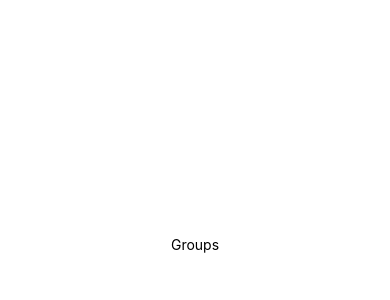
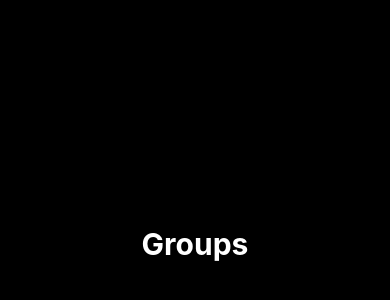
Before and after one commit to GabrielGPena793/React_Native_Ignite_Rocket, a React Native app in the folder igniteteams/: screen / in a window 390 px wide. Shown: the part 178-478 px from the top of the page. Built offline with nearby package versions, Linux system fonts and the light colour scheme.

Commit message:
config theme and styled-component

```diff
--- a/igniteteams/App.tsx
+++ b/igniteteams/App.tsx
@@ -1,7 +1,12 @@
+import { ThemeProvider } from 'styled-components';
 import { Groups } from '@screens/Groups';
+
+import theme from './src/theme'
 
 export default function App() {
   return (
+    <ThemeProvider theme={theme}>
       <Groups />
+    </ThemeProvider>
   );
 }
--- a/igniteteams/babel.config.js
+++ b/igniteteams/babel.config.js
@@ -13,7 +13,6 @@
             "@routes": "./src/routes",
             "@screens": "./src/screens",
             "@storage": "./src/storage",
-            "@theme": "./src/theme",
             "@utils": "./src/utils",
           },
         },
--- a/igniteteams/package.json
+++ b/igniteteams/package.json
@@ -14,12 +14,15 @@
     "react": "18.0.0",
     "react-dom": "18.0.0",
     "react-native": "0.69.5",
-    "react-native-web": "~0.18.7"
+    "react-native-web": "~0.18.7",
+    "styled-components": "^5.3.5"
   },
   "devDependencies": {
     "@babel/core": "^7.12.9",
     "@types/react": "~18.0.14",
     "@types/react-native": "~0.69.1",
+    "@types/styled-components": "^5.1.26",
+    "@types/styled-components-react-native": "^5.1.3",
     "babel-plugin-module-resolver": "^4.1.0",
     "typescript": "~4.3.5"
   },
--- a/igniteteams/src/screens/Groups/index.tsx
+++ b/igniteteams/src/screens/Groups/index.tsx
@@ -1,18 +1,9 @@
-import { StyleSheet, Text, View } from 'react-native';
+import { Container, Title } from './styles';
 
 export function Groups() {
   return (
-    <View style={styles.container}>
-      <Text>Groups</Text>
-    </View>
+    <Container >
+      <Title>Groups</Title>
+    </Container>
   );
 }
-
-const styles = StyleSheet.create({
-  container: {
-    flex: 1,
-    backgroundColor: '#fff',
-    alignItems: 'center',
-    justifyContent: 'center',
-  },
-});
--- /dev/null
+++ b/igniteteams/src/screens/Groups/styles.ts
@@ -0,0 +1,18 @@
+import styled from "styled-components/native";
+
+export const Container = styled.View`
+
+  flex: 1;
+  background-color: #000;
+  align-items: center;
+  justify-content: center;
+
+`
+
+export const Title = styled.Text`
+
+  color: #FFF;
+  font-size: 30px;
+  font-weight: bold;
+
+`
--- /dev/null
+++ b/igniteteams/src/theme/index.ts
@@ -0,0 +1,29 @@
+export default {
+  COLORS: {
+    WHITE: '#FFFFFF',
+
+    GREEN_700: '#00875F',
+    GREEN_500: '#00B37E',
+
+    RED: '#F75A68',
+    RED_DARK: '#AA2834',
+
+    GRAY_700: '#121214',
+    GRAY_600: '#202024',
+    GRAY_500: '#29292E',
+    GRAY_400: '#323238',
+    GRAY_300: '#7C7C8A',
+    GRAY_200: '#C4C4CC',
+    GRAY_100: '#E1E1E6'
+  },
+  FONT_FAMILY: {
+    REGULAR: 'Roboto_400Regular',
+    BOLD: 'Roboto_700Bold'
+  },
+  FONT_SIZE: {
+    SM: 14,
+    MD: 16,
+    LG: 18,
+    XL: 24
+  }
+};
--- a/igniteteams/tsconfig.json
+++ b/igniteteams/tsconfig.json
@@ -19,9 +19,6 @@
       "@storage/*": [
         "./src/storage/*"
       ],
-      "@theme/*": [
-        "./src/theme/*"
-      ],
       "@utils/*": [
         "./src/utils/*"
       ],
```
Also changed, not shown: 1 other file (tests, documents, lock files or other folders).
